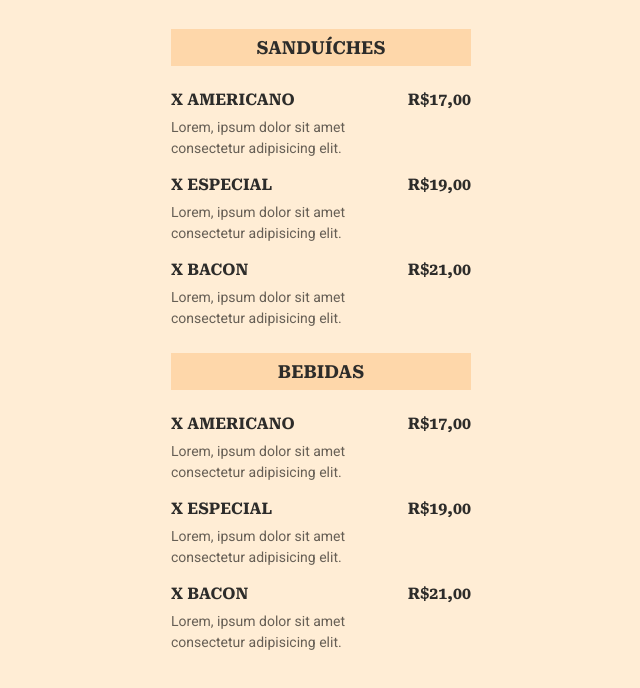
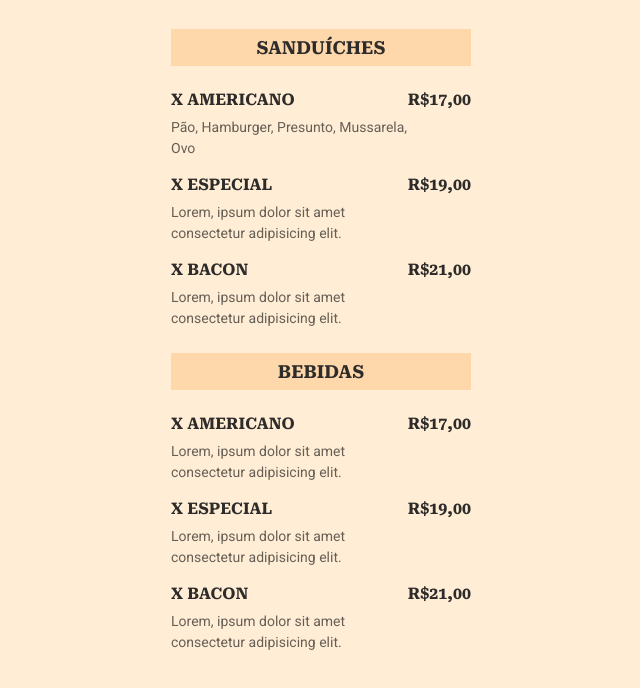
Before and after one commit to johnwilker/cardapio-digital, a plain HTML site: page index.html in a window 1280 px wide. Shown: the part 88-776 px from the top of the page, without its empty margins (319-959 px from the left). Drawn offline with Linux system fonts and the light colour scheme.

Commit message:
Menu Atualizado

```diff
--- a/index.html
+++ b/index.html
@@ -25,7 +25,7 @@
             <li>
                 <div class="details">
                     <h3>X Americano</h3>
-                    <p class="description">Lorem, ipsum dolor sit amet consectetur adipisicing elit.</p>
+                    <p class="description">Pão, Hamburger, Presunto, Mussarela, Ovo</p>
                 </div>
                 <strong class="price">
                     R$17,00
```
